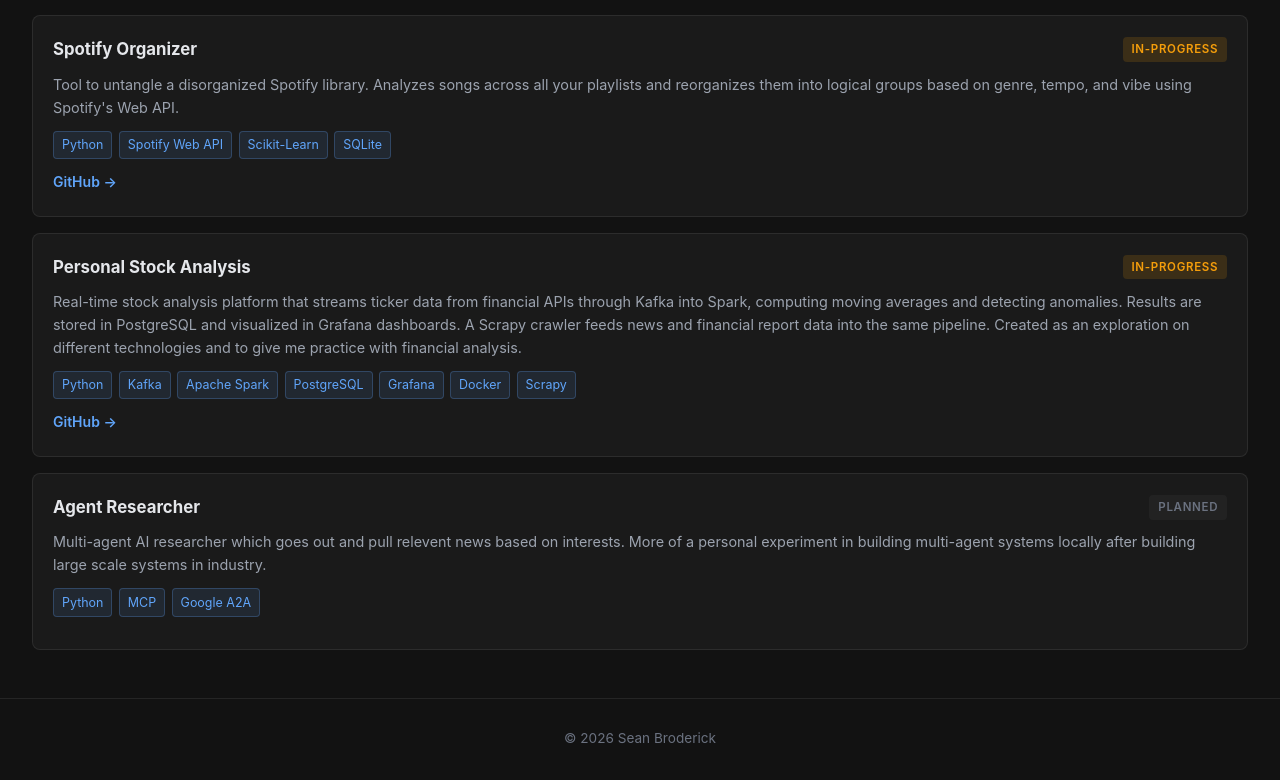
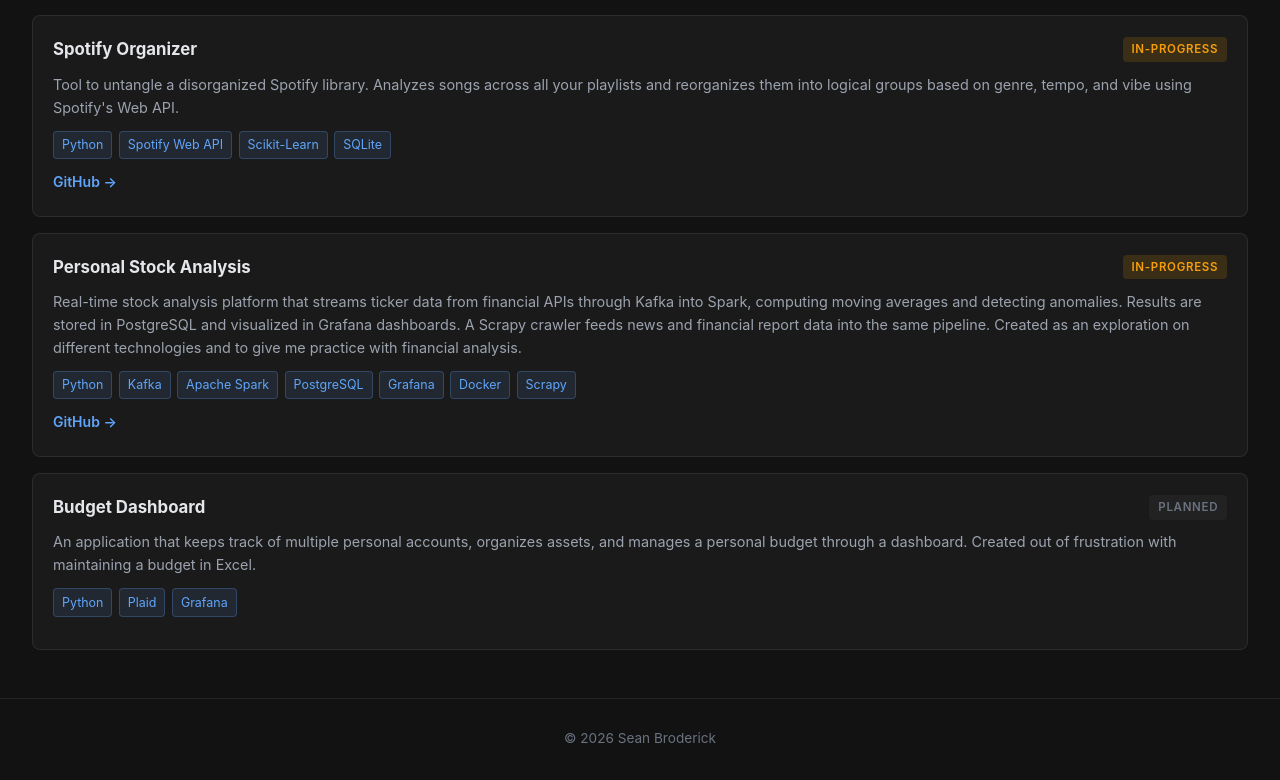
Before and after one commit to seanbrod/sb-portfolio, a Nuxt app in the folder src/: page /projects in a window 1280 px wide. Shown: the part 389-1169 px from the top of the page. Built offline with nearby package versions, Linux system fonts and the light colour scheme.

Commit message:
updated projects page with budget project

```diff
--- a/src/data/projects.ts
+++ b/src/data/projects.ts
@@ -33,9 +33,9 @@
     status: 'in-progress',
   },
   {
-    name: 'Agent Researcher',
-    description: 'Multi-agent AI researcher which goes out and pull relevent news based on interests. More of a personal experiment in building multi-agent systems locally after building large scale systems in industry.',
-    tech: ['Python', 'MCP', 'Google A2A'],
+    name: 'Budget Dashboard',
+    description: 'An application that keeps track of multiple personal accounts, organizes assets, and manages a personal budget through a dashboard. Created out of frustration with maintaining a budget in Excel.',
+    tech: ['Python', 'Plaid', 'Grafana'],
     github: null,
     url: null,
     status: 'planned',
```
Also changed, not shown: 1 other file (tests, documents, lock files or other folders).
